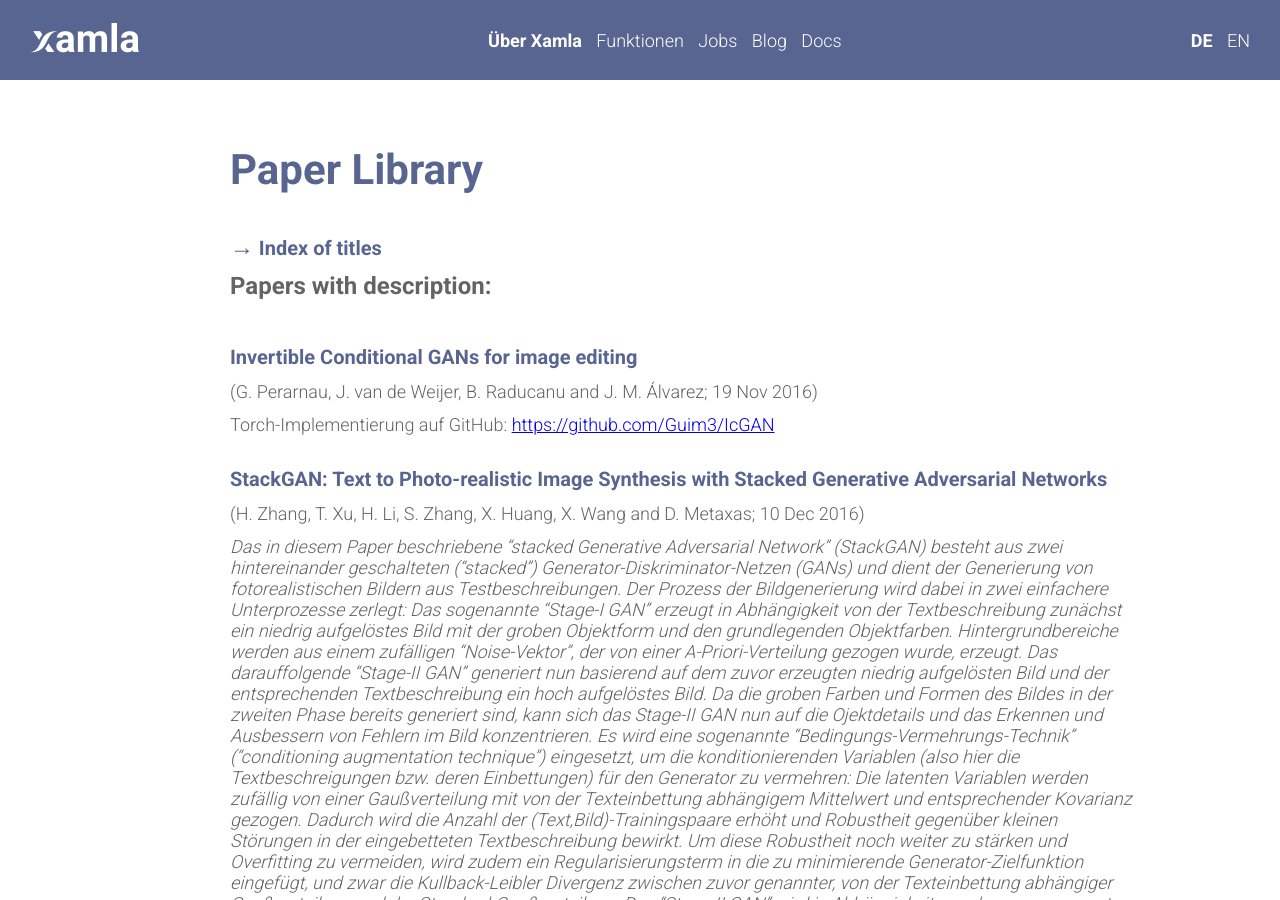
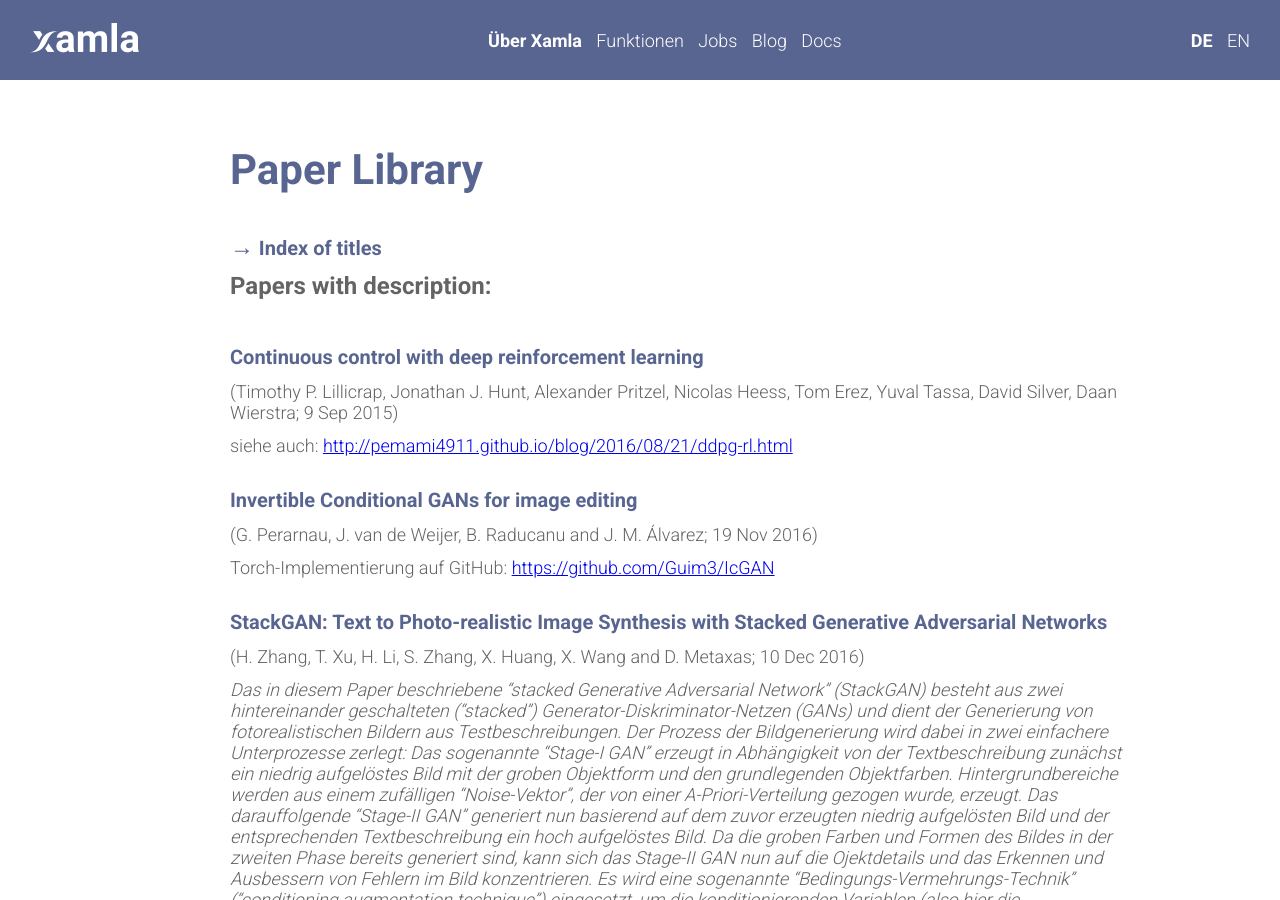
Before and after one commit to Xamla/xamla.github.io, a Jekyll site: the page built from paper-library.md, in a window 1280 px wide and 900 px high. Built offline with Jekyll 4.4.1, drawn with Linux system fonts in a browser that asks for light colours; formulas are drawn with MathJax 3.

Commit message:
Update paper-library.md

```diff
--- a/paper-library.md
+++ b/paper-library.md
@@ -9,6 +9,14 @@ mathjax: true
 
 
 ## Papers with description:
+
+
+#### <a name="DDPG"></a>[Continuous control with deep reinforcement learning](https://arxiv.org/abs/1509.02971)
+
+(Timothy P. Lillicrap, Jonathan J. Hunt, Alexander Pritzel, Nicolas Heess, Tom Erez, Yuval Tassa, David Silver, Daan Wierstra; 9 Sep 2015)
+
+siehe auch: [http://pemami4911.github.io/blog/2016/08/21/ddpg-rl.html](http://pemami4911.github.io/blog/2016/08/21/ddpg-rl.html) <br />
+
 
 
 #### <a name="IcGAN"></a>[Invertible Conditional GANs for image editing](https://arxiv.org/abs/1611.06355)
```
